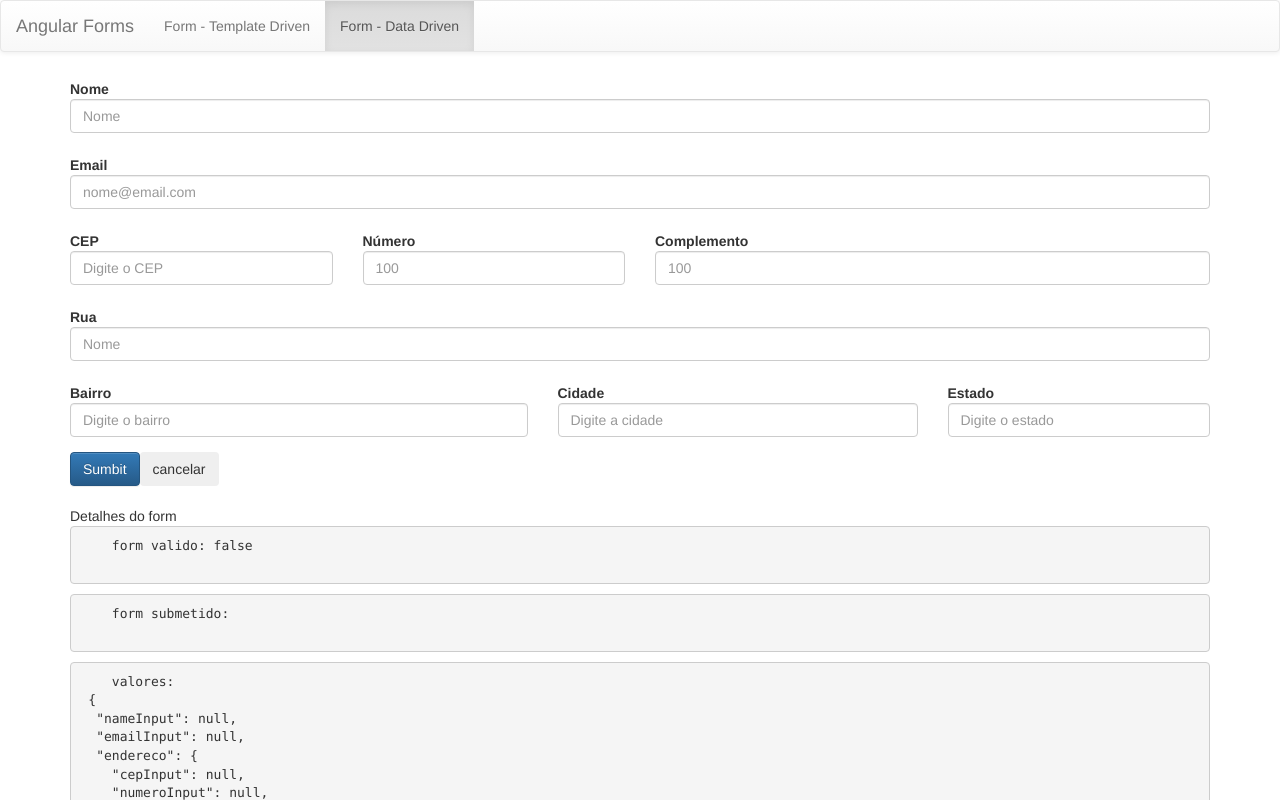
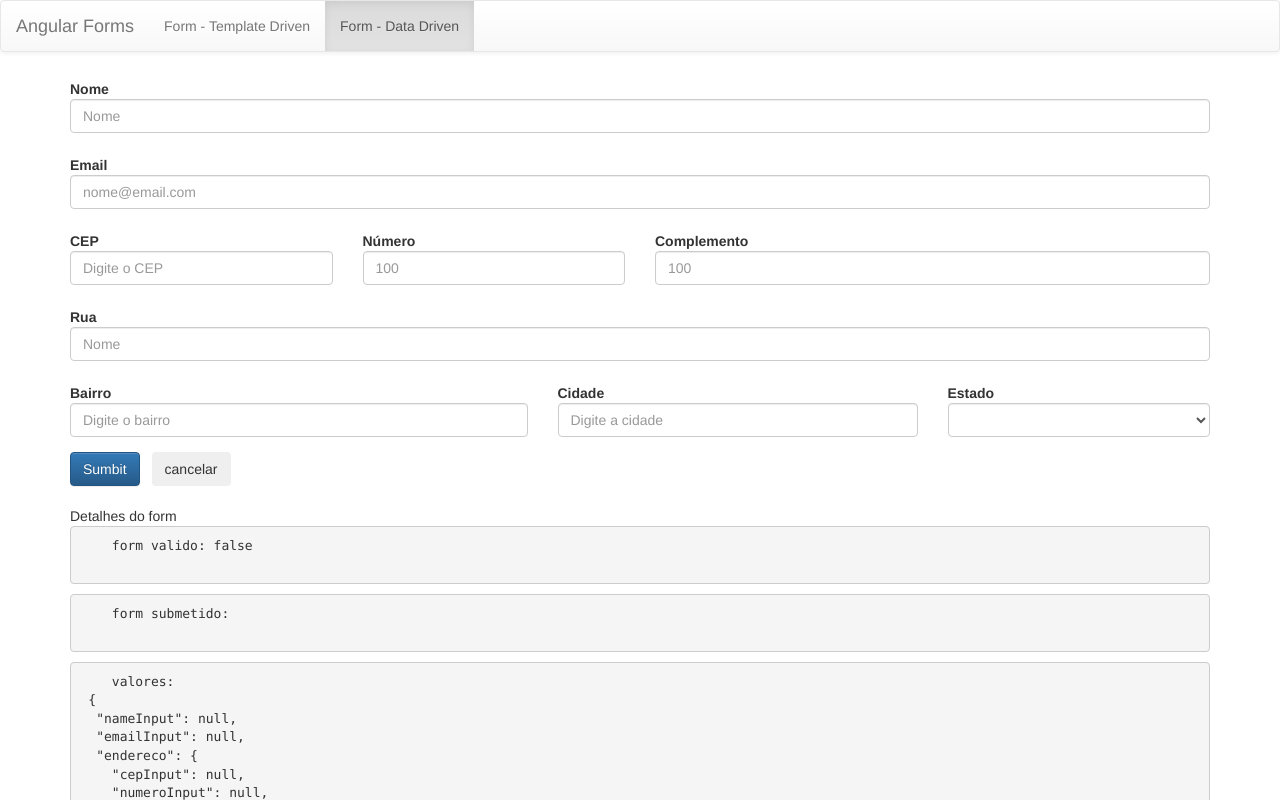
Before and after one commit to vitor-eble/Angular, an Angular app in the folder forms/: page /dataForm in a window 1280 px wide. Shown: the top 800 px of the page. Built offline with nearby package versions, Linux system fonts and the light colour scheme.

Commit message:
aula 102: combobox simples

```diff
--- a/forms/src/app/data-form/data-form.component.html
+++ b/forms/src/app/data-form/data-form.component.html
@@ -81,7 +81,11 @@
 
       <div class="col-md-3" [ngClass]="aplicaCssErro('endereco.estadoInput')">
         <label for="estado" class="control-label">Estado</label>
-        <input type="text" class="form-control" id="estado"  placeholder="Digite o estado" formControlName="estadoInput">
+        <select type="text" class="form-control" id="estado"  placeholder="Digite o estado" formControlName="estadoInput">
+          <option *ngFor="let estado of estados | async" [value]="estado.sigla">
+            {{ estado.nome }}
+          </option>
+        </select>
         <app-campo-control-error [mostrarErro]="verificaValidTouched('endereco.estadoInput')" msgError="Estado é Obrigatorio">
         </app-campo-control-error>
       </div>
@@ -89,7 +93,7 @@
 
  </div>
 
-  <button type="submit" title="btnSubmit" class="btn btn-primary">
+  <button type="submit" title="btnSubmit" class="btn btn-primary" style="margin-right: 12px;">
     Sumbit
   </button>
   <button  title="btnSubmit" class="btn " (click)="resetar()">
--- a/forms/src/app/data-form/data-form.component.ts
+++ b/forms/src/app/data-form/data-form.component.ts
@@ -2,7 +2,7 @@ import { Component } from '@angular/core';
 import { FormBuilder, FormControl, FormGroup, Validators } from '@angular/forms';
 
 import { HttpClient } from '@angular/common/http';
-import { map } from 'rxjs';
+import { map, Observable } from 'rxjs';
 import { DropdownService } from '../shared/services/dropdown.service';
 import { Estadobr } from '../shared/models/estado-br';
 import { ConsultaCepService } from '../shared/services/consulta-cep.service';
@@ -16,7 +16,8 @@ import { ConsultaCepService } from '../shared/services/consulta-cep.service';
 export class DataFormComponent {
 
   formulario!: FormGroup;
-  estados: Estadobr[] = [];
+  //estados: Estadobr[] = [];
+  estados!: Observable<Estadobr[]>
 
   constructor(
     private formBuilder: FormBuilder,
@@ -27,10 +28,12 @@ export class DataFormComponent {
 
   ngOnInit() {
 
-    this.dropdownService.getEstadosBr().subscribe((dados: any) => {
-      this.estados = dados;
-      console.log(dados);
-    });
+    this.estados = this.dropdownService.getEstadosBr();
+
+    // this.dropdownService.getEstadosBr().subscribe((dados: any) => {
+    //   this.estados = dados;
+    //   console.log(dados);
+    // });
 
     this.formulario = this.formBuilder.group({
       nameInput: [null, Validators.required],
```
